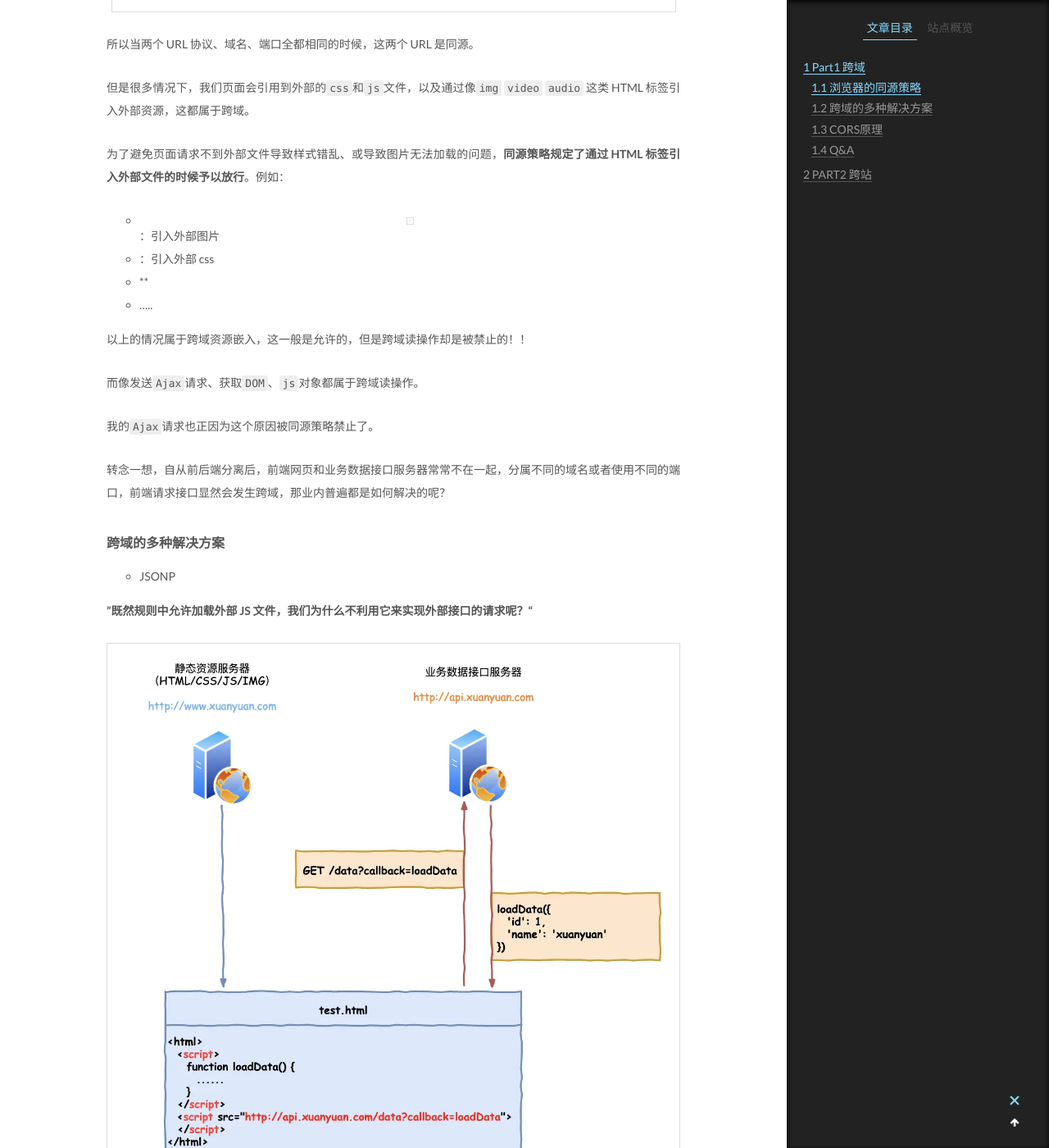
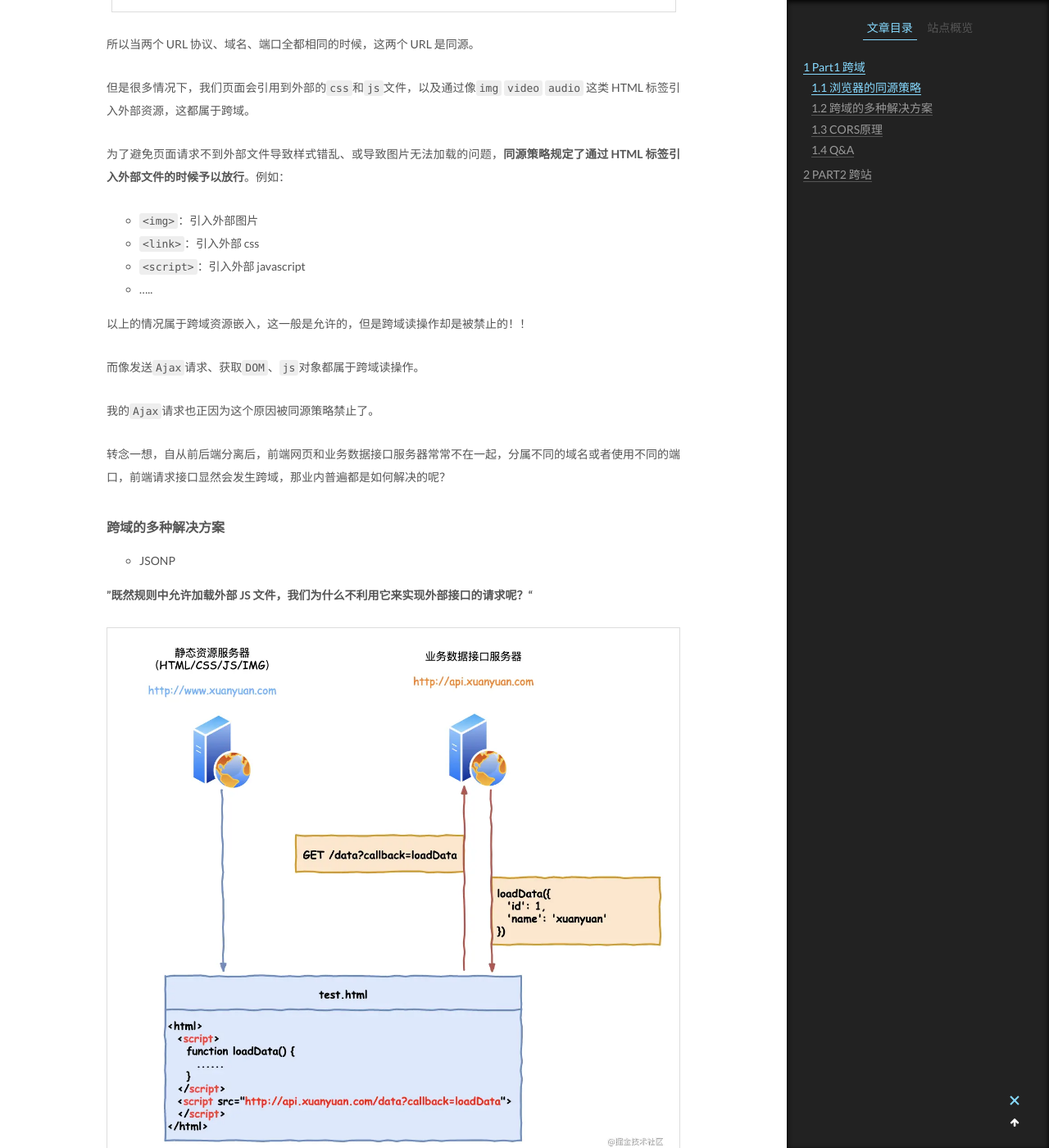
Before and after one commit to cc20140820/cc20140820.github.io, a Jekyll site: the page built from _posts/2021-12-11-samesite.md, in a window 1280 px wide and 1400 px high, scrolled down 1564 px. Shown: the whole window at 82% size. Built offline with Jekyll 4.4.1, drawn with Linux system fonts in a browser that asks for light colours.

Commit message:
fix: doc

```diff
--- a/_posts/2021-12-11-samesite.md
+++ b/_posts/2021-12-11-samesite.md
@@ -36,9 +36,9 @@ Access to XMLHttpRequest at 'http://localhost:3000/' from origin 'http://localho
 
 为了避免页面请求不到外部文件导致样式错乱、或导致图片无法加载的问题，**同源策略规定了通过 HTML 标签引入外部文件的时候予以放行**。例如：
 
-- **<img>**：引入外部图片
-- **<link>**：引入外部 css
-- **<script>**：引入外部 javascript
+- `<img>`：引入外部图片
+- `<link>`：引入外部 css
+- `<script>`：引入外部 javascript
 - .....
 
 以上的情况属于跨域资源嵌入，这一般是允许的，但是跨域读操作却是被禁止的！！
```
